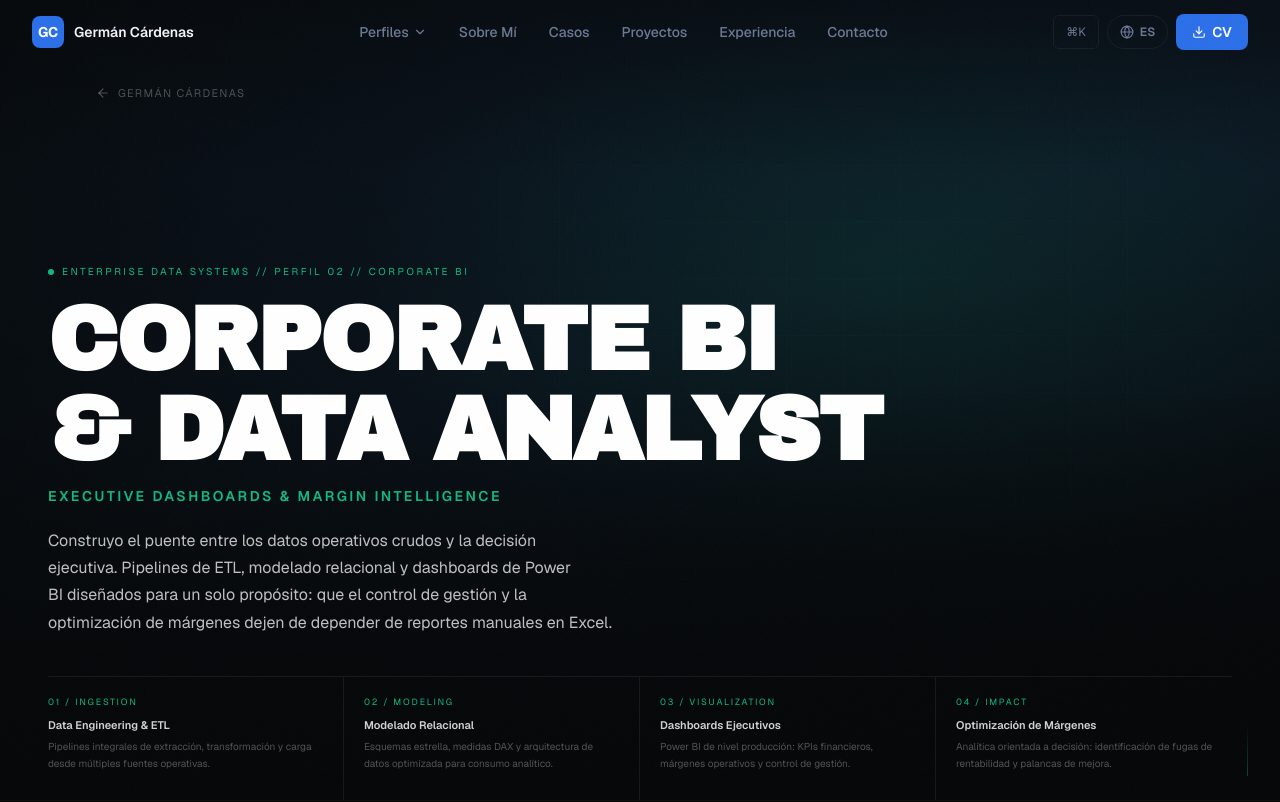
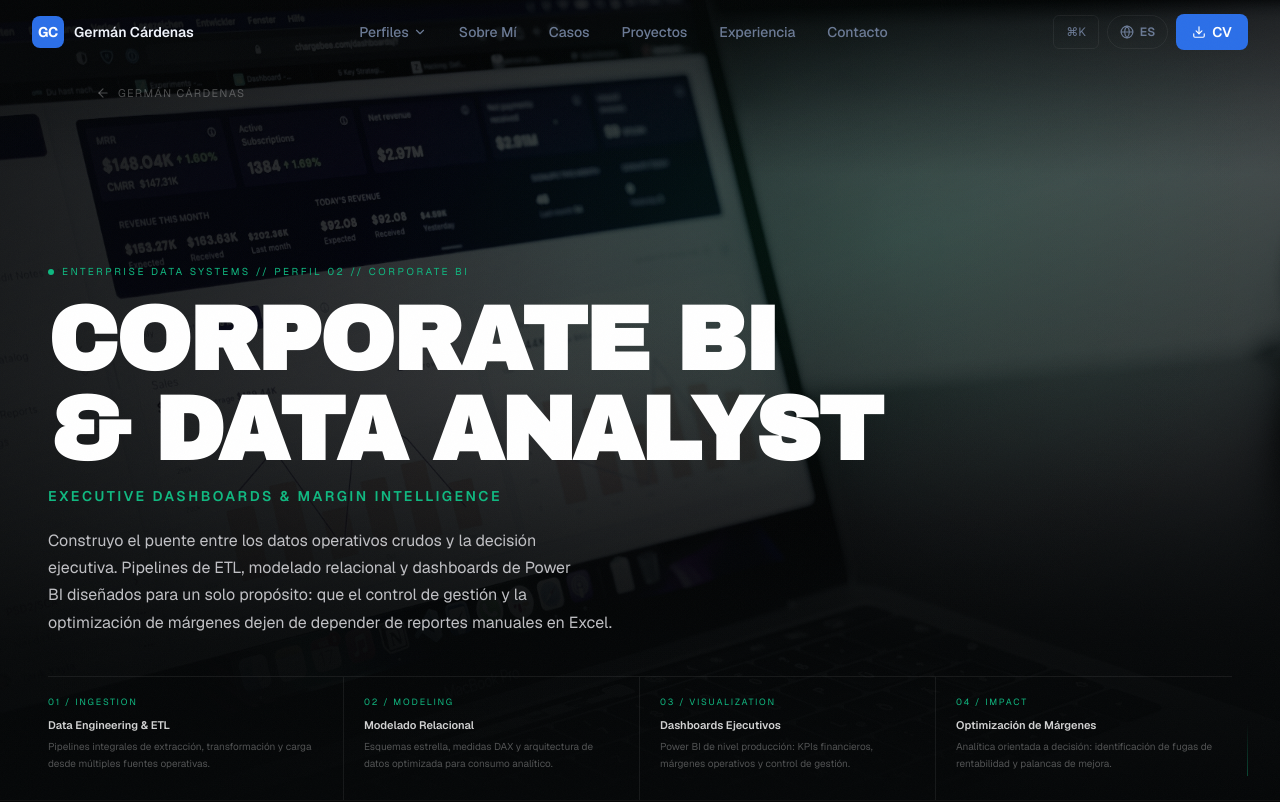
Before and after one commit to licgermancardenas-crypto/Lic.GermanCardenas, a Next.js app: page /en/perfiles/bi in a window 1280 px wide. Shown: the top 802 px of the page. Built offline with nearby package versions, Linux system fonts and the light colour scheme.

Commit message:
feat(bi): usar foto real de dashboard como hero, reemplazando placeholder CSS
Color-grading (saturate/contrast/brightness + tint slate-blue en multiply)
para virar el mood claro/violeta original hacia el dark theme del resto
del sitio, consistente con Politics y Data Science.

```diff
--- a/components/sections/perfiles/BiHero.tsx
+++ b/components/sections/perfiles/BiHero.tsx
@@ -1,5 +1,6 @@
 "use client";
 
+import Image from "next/image";
 import Link from "next/link";
 import { motion } from "framer-motion";
 import { ArrowLeft } from "lucide-react";
@@ -42,7 +43,7 @@ export function BiHero() {
     >
       {/* ── BACKGROUND ── */}
       <div className="absolute inset-0 overflow-hidden">
-        {/* Placeholder: swap for /perfiles/bi-hero.jpg (Power BI workstation photo) once available */}
+        {/* Ken Burns — slow continuous camera glide */}
         <motion.div
           className="absolute inset-0"
           animate={{ scale: [1, 1.06] }}
@@ -53,24 +54,37 @@ export function BiHero() {
             repeatType: "reverse",
           }}
         >
+          <Image
+            src="/perfiles/bi-hero.jpg"
+            alt="Dashboard ejecutivo de KPIs financieros en workstation"
+            fill
+            className="object-cover"
+            style={{
+              objectPosition: "center 35%",
+              filter: "saturate(0.45) contrast(1.15) brightness(0.5) hue-rotate(-8deg)",
+            }}
+            priority
+            quality={90}
+            sizes="100vw"
+          />
+        </motion.div>
+
+        {/* Cool slate-blue tint to unify with site's dark theme */}
         <div
           className="absolute inset-0"
           style={{
             background:
-                "radial-gradient(ellipse 70% 60% at 70% 35%, rgba(16,185,129,0.14) 0%, transparent 60%), linear-gradient(160deg, #0a1420 0%, #0d1b2a 45%, #050708 100%)",
+              "linear-gradient(160deg, rgba(10,20,32,0.55) 0%, rgba(13,27,42,0.35) 45%, rgba(5,7,8,0.55) 100%)",
+            mixBlendMode: "multiply",
           }}
         />
         <div
           className="absolute inset-0"
           style={{
-              backgroundImage:
-                "linear-gradient(rgba(16,185,129,0.05) 1px, transparent 1px), linear-gradient(90deg, rgba(16,185,129,0.05) 1px, transparent 1px)",
-              backgroundSize: "56px 56px",
-              maskImage:
-                "radial-gradient(ellipse 80% 70% at 65% 40%, black 0%, transparent 75%)",
+            background:
+              "radial-gradient(ellipse 70% 60% at 70% 30%, rgba(16,185,129,0.16) 0%, transparent 60%)",
           }}
         />
-        </motion.div>
       </div>
 
       {/* ── GRADIENT OVERLAYS ── */}
```
Also changed, not shown: public/perfiles/bi-hero.jpg (added). Lines whose indentation alone changed are shown as unchanged.
